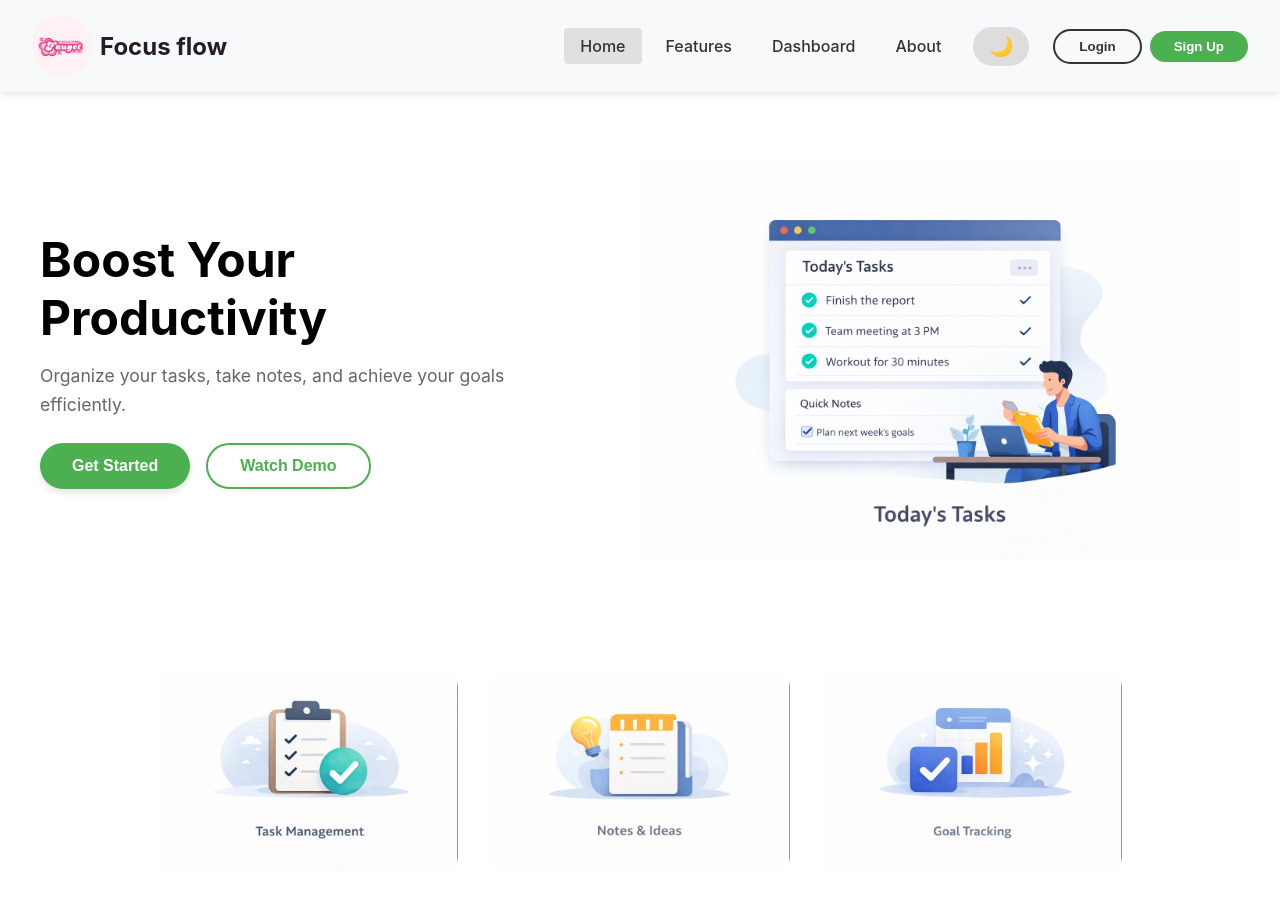
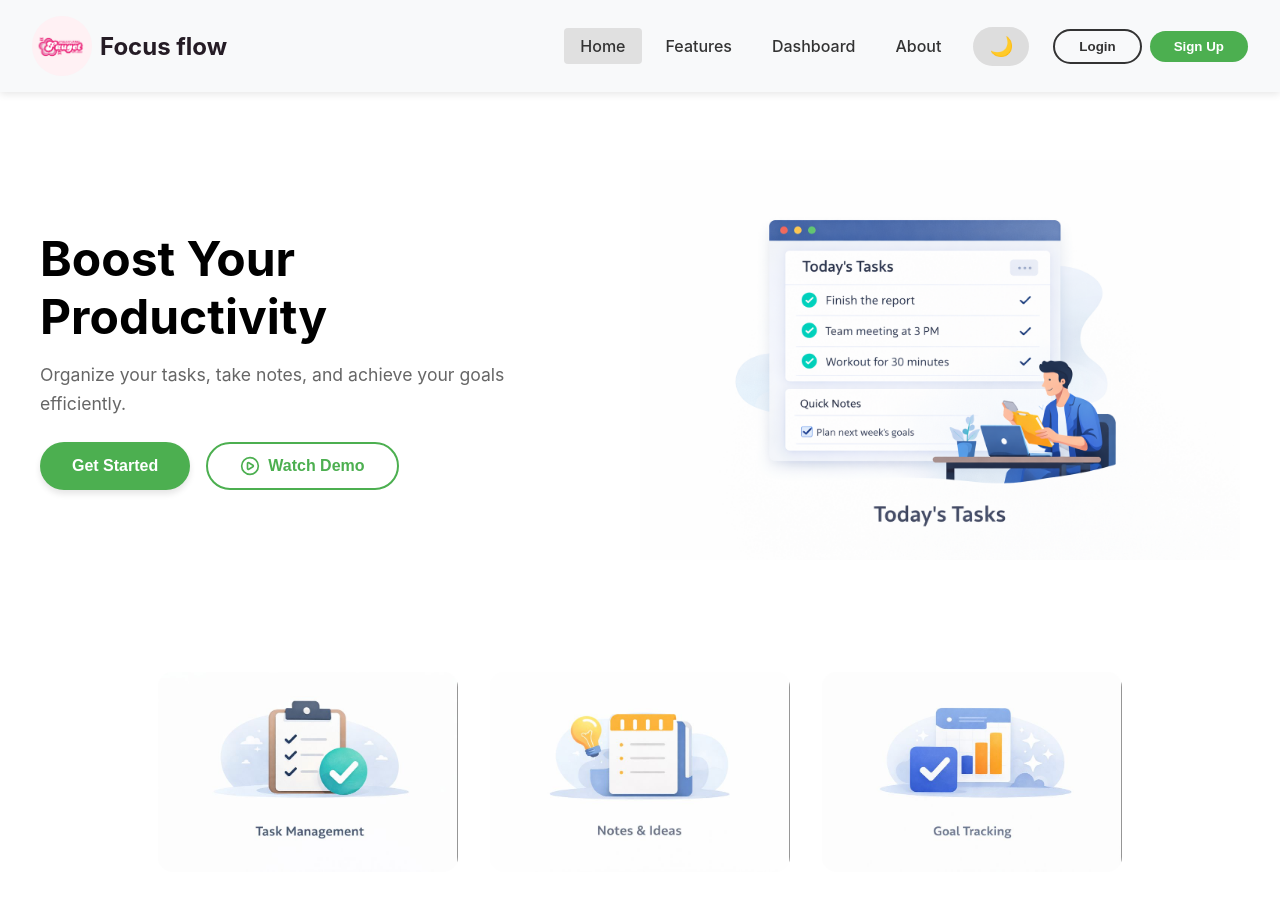
Before and after one commit to Pawina85/task-manager, a React (Vite) app: page / in a window 1280 px wide. Shown: the top 900 px of the page. Built offline with nearby package versions, Linux system fonts and the light colour scheme.

Commit message:
Complete homepage feature

```diff
--- a/package.json
+++ b/package.json
@@ -10,6 +10,8 @@
     "preview": "vite preview"
   },
   "dependencies": {
+    "lucide": "^0.561.0",
+    "lucide-react": "^0.561.0",
     "react": "^19.2.0",
     "react-dom": "^19.2.0",
     "react-router-dom": "^7.10.1"
--- a/src/components/Home.jsx
+++ b/src/components/Home.jsx
@@ -1,5 +1,6 @@
 import { useNavigate } from "react-router-dom";
 import { useTheme } from "./context/ThemeContext.jsx";
+import {CirclePlay} from 'lucide-react';
 
 export default function Home() {
     const navigate = useNavigate();
@@ -95,7 +96,7 @@ return (
             >Get Started</button>
             <button
             onClick={handleWatchDemo}
-            style={secondaryButtonStyle}
+            style={{...secondaryButtonStyle, display: 'flex', alignItems: 'center', gap: '0.5rem' }}
             onMouseEnter={(e) => {
                 e.target.style.backgroundColor = '#4CAF50',
                 e.target.style.color = 'white';
@@ -103,7 +104,7 @@ return (
             onMouseLeave={(e) => {
                 e.target.style.backgroundColor = 'transparent',
                 e.target.style.color = '#4CAF50';
-            }} >Watch Demo</button>
+            }} > <CirclePlay size={20} /> Watch Demo</button>
         </div>
         </div>
         {/* <div style={imageContainerStyle}> */}
--- a/src/components/layout/Navbar.jsx
+++ b/src/components/layout/Navbar.jsx
@@ -1,5 +1,6 @@
 import { NavLink} from "react-router-dom";
 import { useTheme } from "../context/ThemeContext";
+import {CirclePlay} from 'lucide-react';
 
 export default function Navbar() {
     const { isDarkMode, toggleTheme } = useTheme();
@@ -172,6 +173,7 @@ export default function Navbar() {
                             onMouseLeave={(e) => {
                                 e.target.style.backgroundColor = '#f5b5e9ff'
                             }}>
+
                             Sign Up
                         </button>
                     </div>
```
Also changed, not shown: 1 other file (tests, documents, lock files or other folders).
